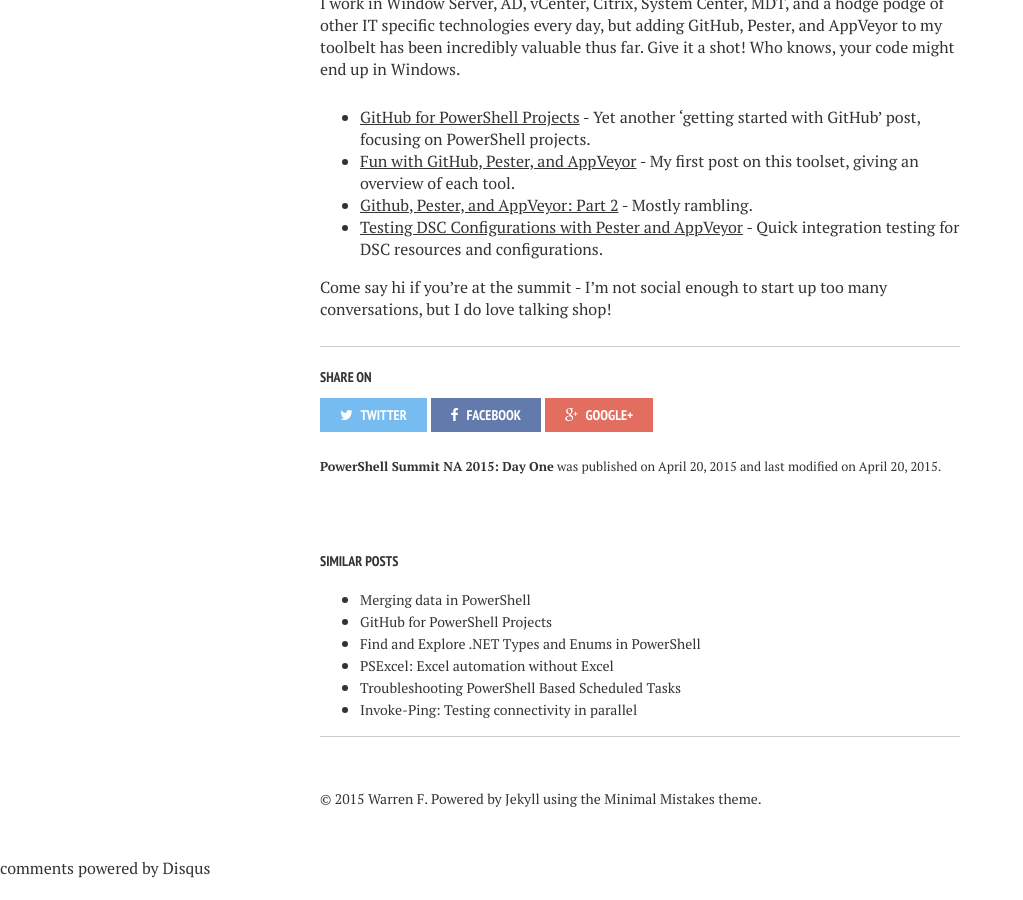
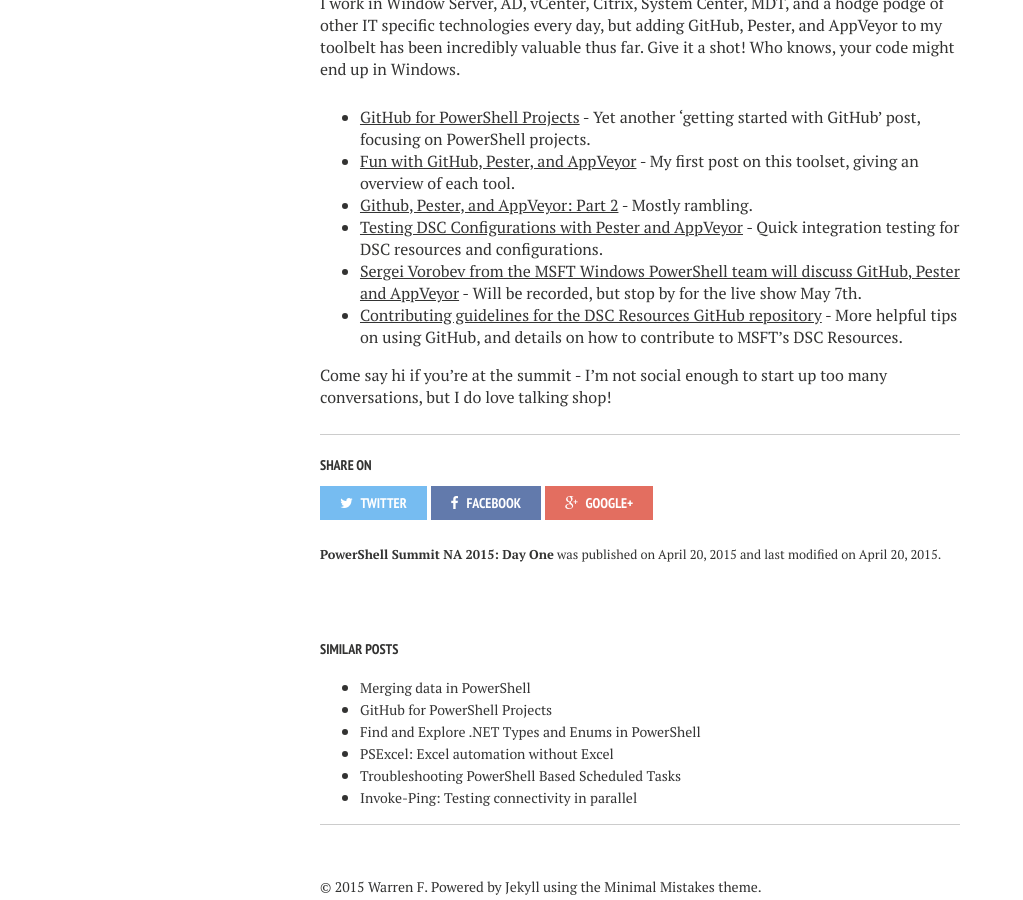
Before and after one commit to RamblingCookieMonster/RamblingCookieMonster.github.io, a Jekyll site: the page built from _posts/2015-04-20-PowerShell-Summit-Day-One.md, in a window 1280 px wide and 900 px high, scrolled down 1967 px. Shown: the whole window, without its empty margins (0-1023 px from the left). Built offline with Jekyll 4.4.1, drawn with Linux system fonts in a browser that asks for light colours; nearby versions of some CDN libraries; comment, search, counter and statistics services are not loaded; before the commit the page ends 2846 px from its top, so only the background shows below that.

Commit message:
add links

```diff
--- a/_posts/2015-04-20-PowerShell-Summit-Day-One.md
+++ b/_posts/2015-04-20-PowerShell-Summit-Day-One.md
@@ -51,5 +51,7 @@
 * [Fun with GitHub, Pester, and AppVeyor](http://ramblingcookiemonster.github.io/GitHub-Pester-AppVeyor/) - My first post on this toolset, giving an overview of each tool.
 * [Github, Pester, and AppVeyor: Part 2](http://ramblingcookiemonster.github.io/Github-Pester-AppVeyor-Part-2/) - Mostly rambling.
 * [Testing DSC Configurations with Pester and AppVeyor](http://ramblingcookiemonster.github.io/Testing-DSC-with-Pester-and-AppVeyor/) - Quick integration testing for DSC resources and configurations.
+* [Sergei Vorobev from the MSFT Windows PowerShell team will discuss GitHub, Pester and AppVeyor](https://www.crowdcast.io/e/vipug-2015-05) - Will be recorded, but stop by for the live show May 7th.
+* [Contributing guidelines for the DSC Resources GitHub repository](https://github.com/PowerShell/DscResources/blob/master/CONTRIBUTING.md) - More helpful tips on using GitHub, and details on how to contribute to MSFT's DSC Resources.
 
 Come say hi if you're at the summit - I'm not social enough to start up too many conversations, but I do love talking shop!
```
